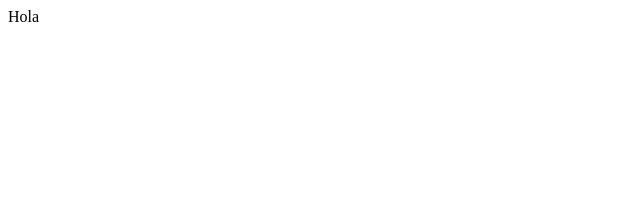
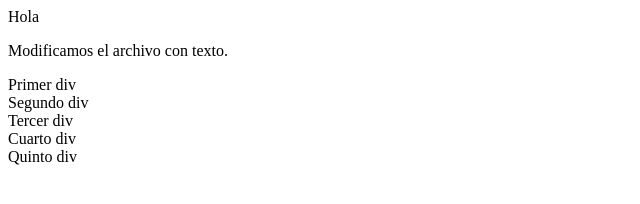
Before and after one commit to jramric/miNuevoRepositorio, a plain HTML site: page index.html in a window 1280 px wide. Shown: the whole page, without its empty margins (0-640 px from the left). Drawn offline with Linux system fonts and the light colour scheme.

Commit message:
Modifican en la rama nueva

```diff
--- a/index.html
+++ b/index.html
@@ -3,6 +3,14 @@
 		<title>Hola</title>
 	</head>
 	<body>
-		<p>Hola</>
+		<p>Hola</p>
+		<p>
+		   Modificamos el archivo con texto.
+		</p>
+		<div>Primer div</div>
+		<div>Segundo div</div>
+		<div>Tercer div</div>
+		<div>Cuarto div</div>
+		<div>Quinto div</div>
 	</body>
 </html>
```
